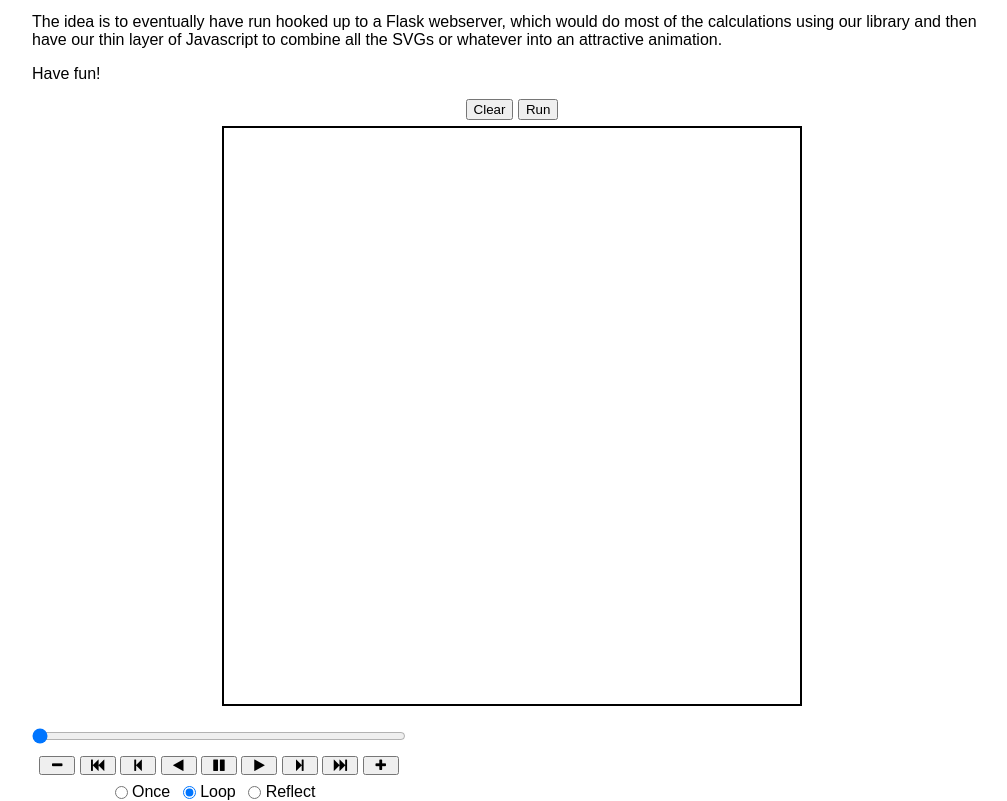
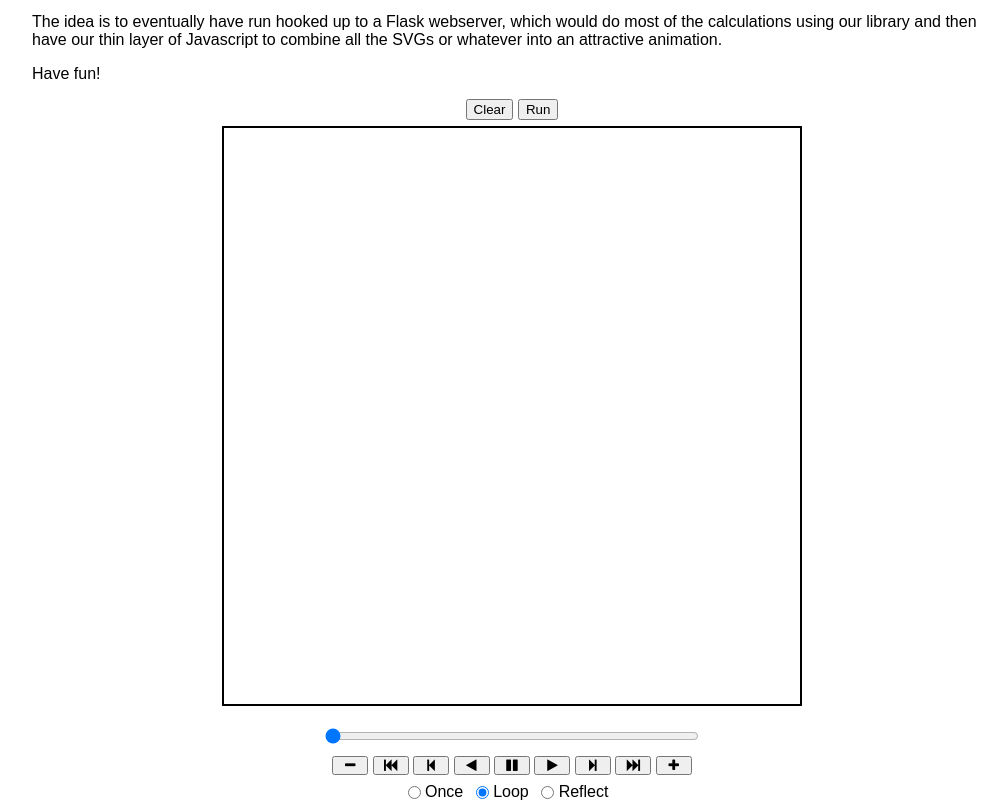
Before and after one commit to Dinokaiz2/greedy-sketch-viz, a plain HTML site: page website/index.html in a window 1280 px wide. Shown: the part 101-902 px from the top of the page, without its empty margins (128-1135 px from the left). Drawn offline with Linux system fonts and the light colour scheme.

Commit message:
Merge anim.css with styles.css

```diff
--- a/website/anim.css
+++ /dev/null
@@ -1,23 +0,0 @@
-.animation {
-  display: inline-block;
-  text-align: center;
-}
-input[type="range"].anim-slider {
-  width: 374px;
-  margin-left: auto;
-  margin-right: auto;
-}
-.anim-buttons {
-  margin: 8px 0px;
-}
-.anim-buttons button {
-  padding: 0;
-  width: 36px;
-}
-.anim-state label {
-  margin-right: 8px;
-}
-.anim-state input {
-  margin: 0;
-  vertical-align: middle;
-}
--- a/website/index.html
+++ b/website/index.html
@@ -2,14 +2,13 @@
 <html lang="en">
   <head>
     <meta charset="UTF-8" />
-    <meta name="viewport" content="width=device-width">
+    <meta name="viewport" content="width=device-width" />
 
     <title>Canvas Demo</title>
 
     <link href="styles.css" rel="stylesheet" />
 
     <!-- For animation -->
-    <link href="anim.css" rel="stylesheet" />
     <link
       href="https://maxcdn.bootstrapcdn.com/font-awesome/4.4.0/css/font-awesome.min.css"
       rel="stylesheet"
@@ -32,46 +31,112 @@
         <button id="run" class="canvas-btn" type="button">Run</button>
       </div>
       <canvas id="canvas" height="512" width="512"></canvas>
-    </div>
-
-    <div class="animation">
-      <img id="_anim_img">
-      <div class="anim-controls">
-        <input id="_anim_slider" type="range" class="anim-slider"
-               name="points" min="0" max="1" step="1" value="0"
-               oninput="anim.set_frame(parseInt(this.value));"></input>
-        <div class="anim-buttons">
-          <button title="Decrease speed" aria-label="Decrease speed" onclick="anim.slower()">
-              <i class="fa fa-minus"></i></button>
-          <button title="First frame" aria-label="First frame" onclick="anim.first_frame()">
-            <i class="fa fa-fast-backward"></i></button>
-          <button title="Previous frame" aria-label="Previous frame" onclick="anim.previous_frame()">
-              <i class="fa fa-step-backward"></i></button>
-          <button title="Play backwards" aria-label="Play backwards" onclick="anim.reverse_animation()">
-              <i class="fa fa-play fa-flip-horizontal"></i></button>
-          <button title="Pause" aria-label="Pause" onclick="anim.pause_animation()">
-              <i class="fa fa-pause"></i></button>
-          <button title="Play" aria-label="Play" onclick="anim.play_animation()">
-              <i class="fa fa-play"></i></button>
-          <button title="Next frame" aria-label="Next frame" onclick="anim.next_frame()">
-              <i class="fa fa-step-forward"></i></button>
-          <button title="Last frame" aria-label="Last frame" onclick="anim.last_frame()">
-              <i class="fa fa-fast-forward"></i></button>
-          <button title="Increase speed" aria-label="Increase speed" onclick="anim.faster()">
-              <i class="fa fa-plus"></i></button>
+      <br />
+      <div class="animation">
+        <img id="_anim_img" />
+        <div class="anim-controls">
+          <input
+            id="_anim_slider"
+            type="range"
+            class="anim-slider"
+            name="points"
+            min="0"
+            max="1"
+            step="1"
+            value="0"
+            oninput="anim.set_frame(parseInt(this.value));"
+          />
+          <div class="anim-buttons">
+            <button
+              title="Decrease speed"
+              aria-label="Decrease speed"
+              onclick="anim.slower()"
+            >
+              <i class="fa fa-minus"></i>
+            </button>
+            <button
+              title="First frame"
+              aria-label="First frame"
+              onclick="anim.first_frame()"
+            >
+              <i class="fa fa-fast-backward"></i>
+            </button>
+            <button
+              title="Previous frame"
+              aria-label="Previous frame"
+              onclick="anim.previous_frame()"
+            >
+              <i class="fa fa-step-backward"></i>
+            </button>
+            <button
+              title="Play backwards"
+              aria-label="Play backwards"
+              onclick="anim.reverse_animation()"
+            >
+              <i class="fa fa-play fa-flip-horizontal"></i>
+            </button>
+            <button
+              title="Pause"
+              aria-label="Pause"
+              onclick="anim.pause_animation()"
+            >
+              <i class="fa fa-pause"></i>
+            </button>
+            <button
+              title="Play"
+              aria-label="Play"
+              onclick="anim.play_animation()"
+            >
+              <i class="fa fa-play"></i>
+            </button>
+            <button
+              title="Next frame"
+              aria-label="Next frame"
+              onclick="anim.next_frame()"
+            >
+              <i class="fa fa-step-forward"></i>
+            </button>
+            <button
+              title="Last frame"
+              aria-label="Last frame"
+              onclick="anim.last_frame()"
+            >
+              <i class="fa fa-fast-forward"></i>
+            </button>
+            <button
+              title="Increase speed"
+              aria-label="Increase speed"
+              onclick="anim.faster()"
+            >
+              <i class="fa fa-plus"></i>
+            </button>
+          </div>
+          <form
+            title="Repetition mode"
+            aria-label="Repetition mode"
+            action="#n"
+            name="_anim_loop_select"
+            class="anim-state"
+          >
+            <input type="radio" name="state" value="once" id="_anim_radio1_" />
+            <label for="_anim_radio1_">Once</label>
+            <input
+              type="radio"
+              name="state"
+              value="loop"
+              id="_anim_radio2_"
+              checked
+            />
+            <label for="_anim_radio2_">Loop</label>
+            <input
+              type="radio"
+              name="state"
+              value="reflect"
+              id="_anim_radio3_"
+            />
+            <label for="_anim_radio3_">Reflect</label>
+          </form>
         </div>
-        <form title="Repetition mode" aria-label="Repetition mode" action="#n" name="_anim_loop_select"
-              class="anim-state">
-          <input type="radio" name="state" value="once" id="_anim_radio1_"
-                 >
-          <label for="_anim_radio1_">Once</label>
-          <input type="radio" name="state" value="loop" id="_anim_radio2_"
-                 checked>
-          <label for="_anim_radio2_">Loop</label>
-          <input type="radio" name="state" value="reflect" id="_anim_radio3_"
-                 >
-          <label for="_anim_radio3_">Reflect</label>
-        </form>
       </div>
     </div>
 
--- a/website/styles.css
+++ b/website/styles.css
@@ -35,3 +35,27 @@ body {
    * larger than 100% */
   width: min(100%, max(60%, 60vh));
 }
+
+.animation {
+  display: inline-block;
+  text-align: center;
+}
+input[type="range"].anim-slider {
+  width: 374px;
+  margin-left: auto;
+  margin-right: auto;
+}
+.anim-buttons {
+  margin: 8px 0px;
+}
+.anim-buttons button {
+  padding: 0;
+  width: 36px;
+}
+.anim-state label {
+  margin-right: 8px;
+}
+.anim-state input {
+  margin: 0;
+  vertical-align: middle;
+}
```
